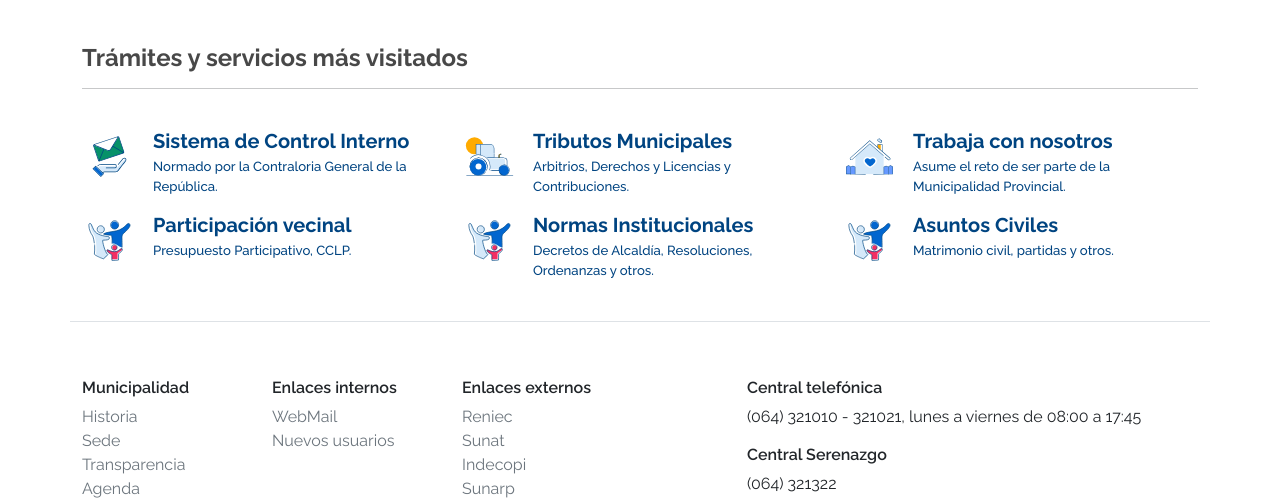
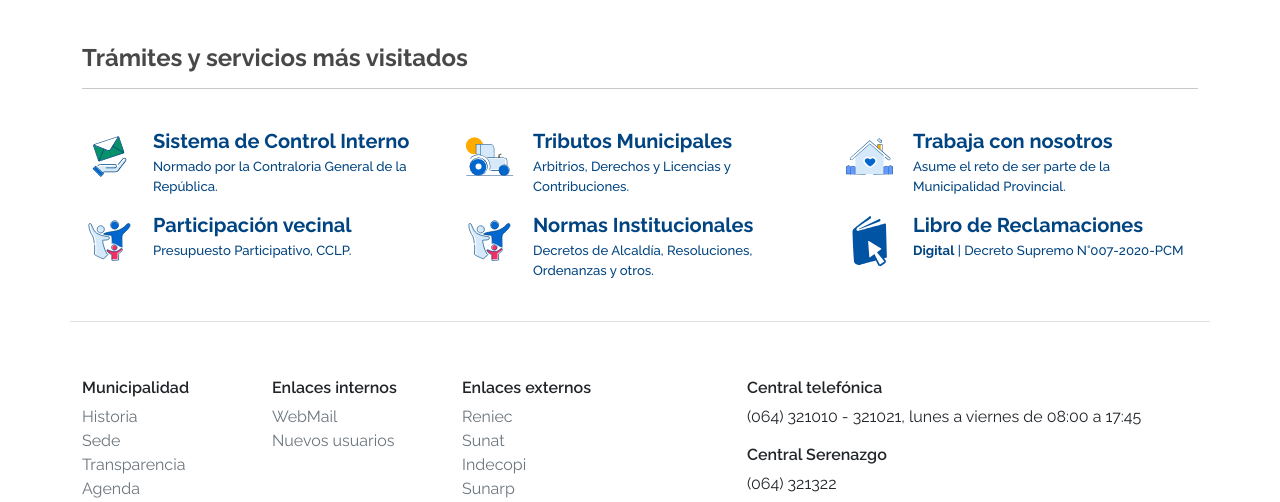
Before and after one commit to fbasteres/portal, a PHP site: page / in a window 1280 px wide. Shown: the part 445-947 px from the top of the page. Run offline with PHP 8.4, Linux system fonts and the light colour scheme; some libraries are stand-ins or nearby versions.

Commit message:
Libro de reclamaciones y header pagina cas
Signed-off-by: Fernando Ramirez Basteres <127370858+fbasteres@users.noreply.github.com>

```diff
--- a/assets/css/cas.css
+++ b/assets/css/cas.css
@@ -1,7 +1,7 @@
-@import url(/web_mtarma/assets/css/header_pag.css?=2.0);
+@import url(/portal/assets/css/header_pag.css?=2.0);
 
 .bg_pag {
-    background: url('/web_mtarma/assets/img/bg/catedral.jpg');
+    background: url('/portal/assets/img/bg/catedral.jpg');
     padding-top: 15px;
     background-position-y:center;
 }
--- a/views/pages/cas.php
+++ b/views/pages/cas.php
@@ -13,6 +13,7 @@
     <link rel="stylesheet" href="<?php url();?>/node_modules/fontawesome_6.3.0/css/all.min.css">
     <link rel="stylesheet" href="<?php url();?>/assets/css/style.css?=v1.5">
     <link rel="stylesheet" href="<?php url();?>/assets/css/cas.css">
+
 </head>
 <header>
     <?php
--- a/views/webcomponents/icon_grid.php
+++ b/views/webcomponents/icon_grid.php
@@ -57,10 +57,10 @@
                 </a>
                 <a href="#" class="link-ico">
                     <div class="col d-flex align-items-start">
-                        <img  class="ico-mpt me-3" src="<?php url();?>/assets/img/tramites/personas.svg" alt="Bootstrap" width="55" height="55">
+                        <img  class="ico-mpt me-3" src="<?php url();?>/assets/img/tramites/reclamos.svg" alt="Bootstrap" width="55" height="55">
                         <div>
-                            <h3 class="fw-bold mb-1 fs-5">Asuntos Civiles</h3>
-                            <p class="ico-p">Matrimonio civil, partidas y otros.</p>
+                            <h3 class="fw-bold mb-1 fs-5">Libro de Reclamaciones</h3>
+                            <p class="ico-p"><b>Digital</b> | Decreto Supremo N°007-2020-PCM</p>
                         </div>
                     </div>
                 </a>
```
Also changed, not shown: assets/img/tramites/reclamos.svg (added), views/pages/normas_institucionales.php (added).
